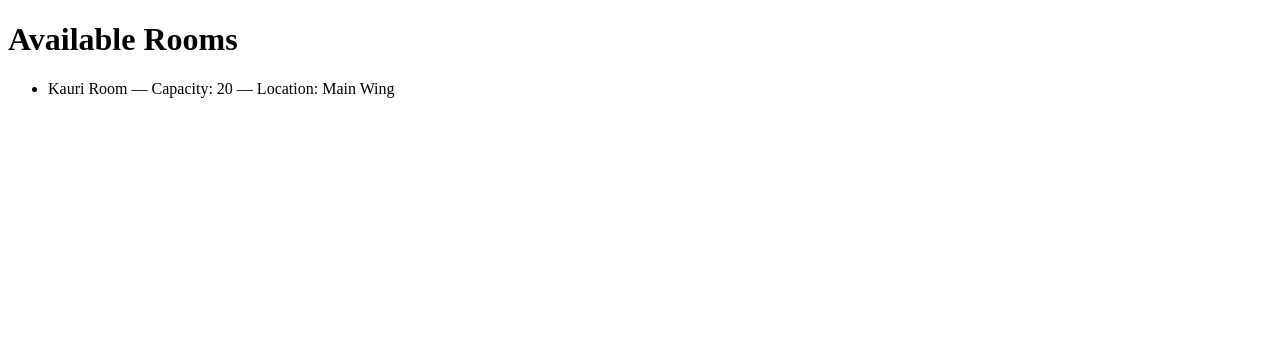
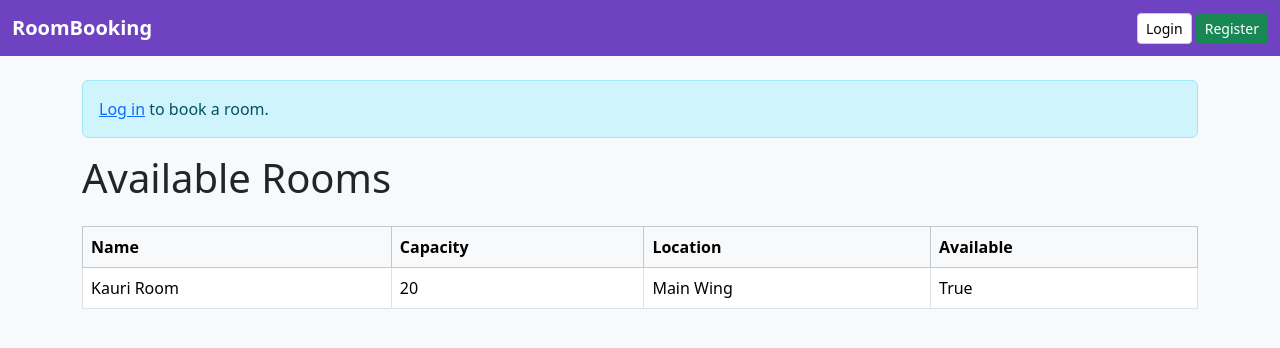
Before and after one commit to RiyaaVishnoi/conference-booking, a Django app: page /rooms/ in a window 1280 px wide. Shown: the top 348 px of the page. Run offline with Django 4.2, Linux system fonts and the light colour scheme; data comes from the database, SQL or seed files in the repository; both versions use the stored data as it was after the commit.

Commit message:
Add Bootstrap styling to room list, booking form, and auth pages

```diff
--- a/conference_booking/settings.py
+++ b/conference_booking/settings.py
@@ -27,6 +27,7 @@ DEBUG = True
 
 ALLOWED_HOSTS = []
 
+LOGIN_REDIRECT_URL = '/'
 
 # Application definition
 
--- a/conference_booking/urls.py
+++ b/conference_booking/urls.py
@@ -21,9 +21,11 @@ from rooms import views as room_views
 from django.contrib import admin
 from django.urls import path, include
 urlpatterns = [
+    path('', include('rooms.urls')),
+
     path('admin/', admin.site.urls),
     path('rooms/', include('rooms.urls')),
-path('login/', auth_views.LoginView.as_view(template_name='rooms/login.html'), name='login'),
+    path('login/', auth_views.LoginView.as_view(template_name='rooms/login.html'), name='login'),
     path('logout/', auth_views.LogoutView.as_view(next_page='room_list'), name='logout'),
     path('register/', room_views.register, name='register'),
 ]
--- /dev/null
+++ b/rooms/templates/base.html
@@ -0,0 +1,51 @@
+<!DOCTYPE html>
+<html>
+<head>
+    <title>{% block title %}Conference Booking{% endblock %}</title>
+    <link href="https://cdn.jsdelivr.net/npm/bootstrap@5.3.3/dist/css/bootstrap.min.css" rel="stylesheet">
+    <style>
+    body {
+        background-color: #f8f9fa;
+    }
+
+    .navbar {
+        background-color: #6f42c1;
+    }
+
+    .navbar .btn-light {
+        color: black !important;
+        background-color: #ffffff !important;
+        border: 1px solid #ccc;
+    }
+
+    .navbar a.navbar-brand {
+        color: white !important;
+        font-weight: bold;
+    }
+    </style>
+
+</head>
+<body>
+<nav class="navbar navbar-expand-lg mb-4">
+    <div class="container-fluid">
+        <a class="navbar-brand" href="{% url 'room_list' %}">RoomBooking</a>
+        <div>
+            {% if user.is_authenticated %}
+                <a class="btn btn-light btn-sm" href="{% url 'my_bookings' %}">My Bookings</a>
+                {% if user.is_staff %}
+                    <a class="btn btn-light btn-sm" href="{% url 'admin_book_room' %}">Admin Booking</a>
+                {% endif %}
+                <a class="btn btn-danger btn-sm" href="{% url 'logout' %}">Logout</a>
+            {% else %}
+                <a class="btn btn-light btn-sm" href="{% url 'login' %}">Login</a>
+                <a class="btn btn-success btn-sm" href="{% url 'register' %}">Register</a>
+            {% endif %}
+        </div>
+    </div>
+</nav>
+
+<div class="container">
+    {% block content %}{% endblock %}
+</div>
+</body>
+</html>
--- a/rooms/templates/rooms/admin_book.html
+++ b/rooms/templates/rooms/admin_book.html
@@ -1,3 +1,4 @@
+<link href="https://cdn.jsdelivr.net/npm/bootstrap@5.3.3/dist/css/bootstrap.min.css" rel="stylesheet">
 <h1>Admin Booking</h1>
 <form method="POST">
     {% csrf_token %}
--- a/rooms/templates/rooms/confirm_cancel.html
+++ b/rooms/templates/rooms/confirm_cancel.html
@@ -1,3 +1,4 @@
+<link href="https://cdn.jsdelivr.net/npm/bootstrap@5.3.3/dist/css/bootstrap.min.css" rel="stylesheet">
 <h1>Cancel Booking</h1>
 <p>Are you sure you want to cancel your booking for {{ booking.room.name }} on {{ booking.date }}?</p>
 
--- a/rooms/templates/rooms/edit_booking.html
+++ b/rooms/templates/rooms/edit_booking.html
@@ -1,3 +1,4 @@
+<link href="https://cdn.jsdelivr.net/npm/bootstrap@5.3.3/dist/css/bootstrap.min.css" rel="stylesheet">
 <h1>Edit Booking</h1>
 <form method="POST">
     {% csrf_token %}
--- a/rooms/templates/rooms/room_list.html
+++ b/rooms/templates/rooms/room_list.html
@@ -1,16 +1,41 @@
-<!DOCTYPE html>
-<html>
-<head>
-    <title>Room List</title>
-</head>
-<body>
-    <h1>Available Rooms</h1>
-    <ul>
-        {% for room in rooms %}
-            <li>{{ room.name }} — Capacity: {{ room.capacity }} — Location: {{ room.location }}</li>
-        {% empty %}
-            <li>No rooms available.</li>
-        {% endfor %}
-    </ul>
-</body>
-</html>
+{% extends 'base.html' %}
+{% block title %}Available Rooms{% endblock %}
+{% block content %}
+
+    {% if user.is_authenticated %}
+        <p class="text-end">Welcome, <strong>{{ user.username }}</strong>!</p>
+        <!-- ✅ Add Book Room button here -->
+        <div class="text-end mb-3">
+            <a href="{% url 'book_room' %}" class="btn btn-success">Book a Room</a>
+        </div>
+    {% else %}
+        <div class="alert alert-info">
+            <a href="{% url 'login' %}">Log in</a> to book a room.
+        </div>
+    {% endif %}
+
+    <h1 class="mb-4">Available Rooms</h1>
+    <table class="table table-bordered table-hover">
+        <thead class="table-light">
+            <tr>
+                <th>Name</th>
+                <th>Capacity</th>
+                <th>Location</th>
+                <th>Available</th>
+            </tr>
+        </thead>
+        <tbody>
+            {% for room in rooms %}
+            <tr>
+                <td>{{ room.name }}</td>
+                <td>{{ room.capacity }}</td>
+                <td>{{ room.location }}</td>
+                <td>{{ room.available }}</td>
+            </tr>
+            {% empty %}
+            <tr><td colspan="4">No rooms available.</td></tr>
+            {% endfor %}
+        </tbody>
+    </table>
+
+{% endblock %}
```
Also changed, not shown: rooms/templates/rooms/book_room.html (+24 -14 lines), rooms/templates/rooms/login.html (+14 -6 lines), rooms/templates/rooms/my_bookings.html (+27 -11 lines), rooms/templates/rooms/register.html (+24 -6 lines), db.sqlite3.
